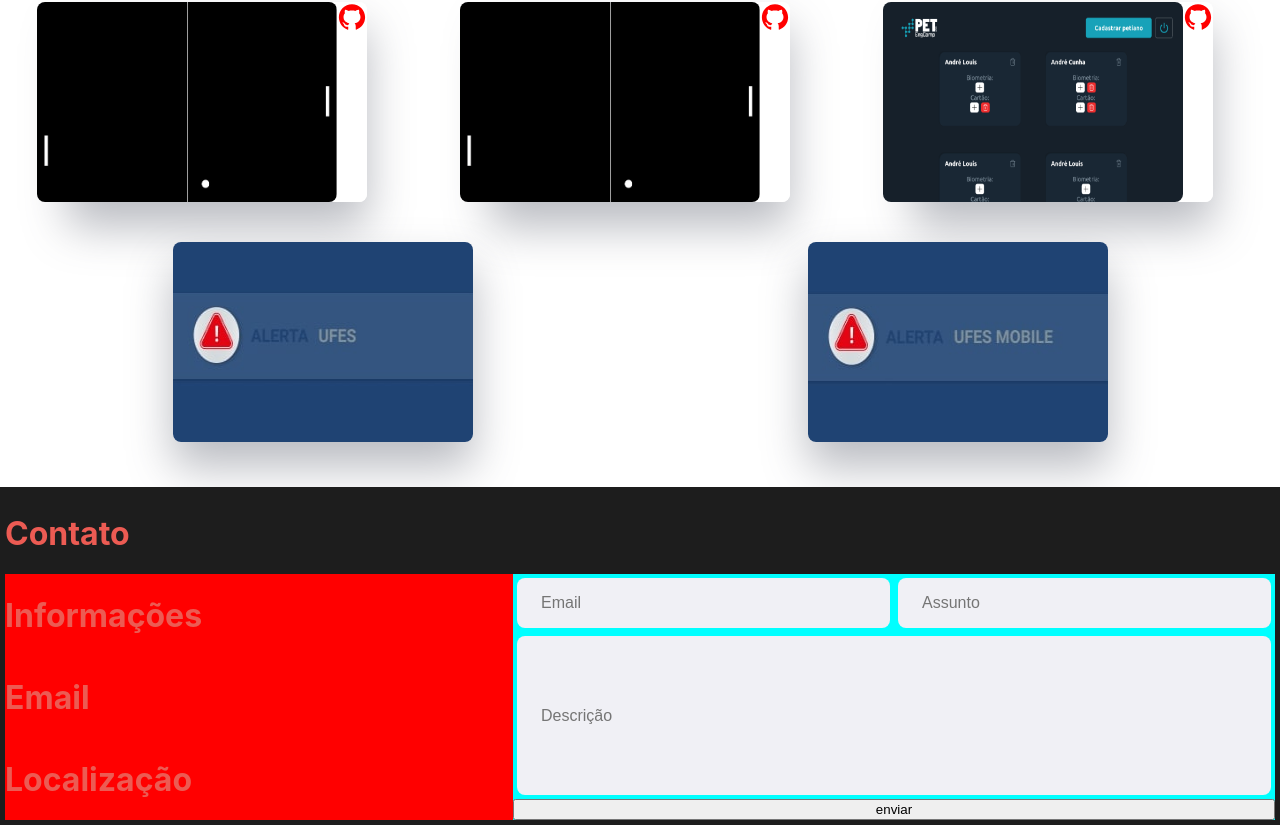
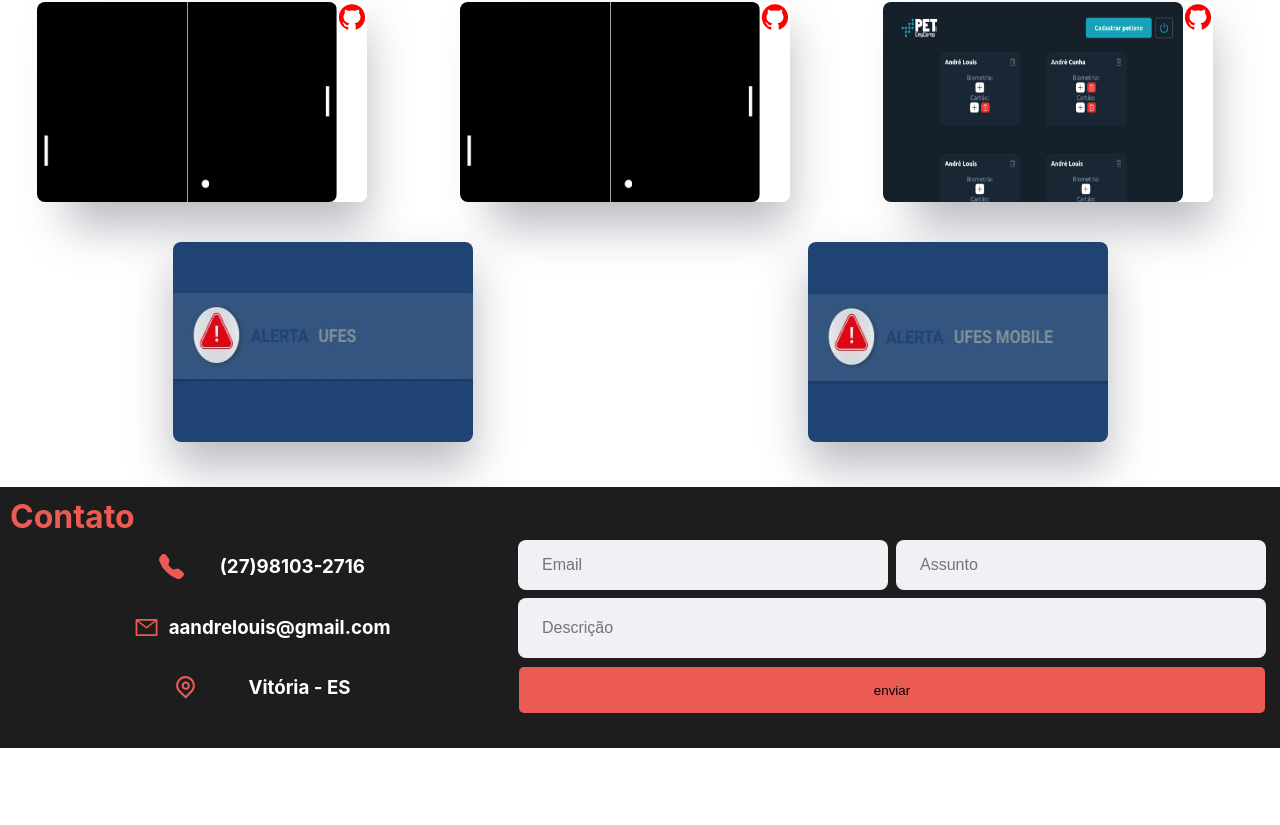
Before and after one commit to aandrelouis/repositorio, a Next.js app: page / in a window 1280 px wide. Shown: the part 1083-1908 px from the top of the page. After the commit the page ends 1831 px from the top, so only its background shows below. Built offline with nearby package versions, Linux system fonts and the light colour scheme.

Commit message:
Adiçao de Contato

```diff
--- a/containers/Contact/index.js
+++ b/containers/Contact/index.js
@@ -1,5 +1,7 @@
 import styles from '../../styles/containers/Contact.module.css';
-
+import { BsFillTelephoneFill } from 'react-icons/bs';
+import { AiOutlineMail } from 'react-icons/ai';
+import { CgPin } from 'react-icons/cg';
 
 export function Contact(){
     return(
@@ -11,9 +13,20 @@ export function Contact(){
             <div className={styles.content}>
 
                 <div className={styles.boxText}>
-                    <h1>Informações</h1>
-                    <h1>Email</h1>
-                    <h1>Localização</h1>
+                    <div className={styles.boxIcon}>
+                        <BsFillTelephoneFill size={25} className={styles.icon}/>
+                        <h3>(27)98103-2716</h3>
+                    </div>
+
+                    <div className={styles.boxIcon}>
+                        <AiOutlineMail  size={25} className={styles.icon} />
+                        <h3>aandrelouis@gmail.com</h3>
+                    </div>
+
+                    <div className={styles.boxIcon}>
+                        <CgPin  size={25}  className={styles.icon}/>
+                        <h3>Vitória - ES</h3>
+                    </div>
                 </div>
 
                 <div className={styles.boxInputs}>
@@ -23,7 +36,7 @@ export function Contact(){
                    </div>
 
                     <input placeholder="Descrição" className={styles.input} type="text"/>
-                    <button className={styles.Button}>enviar</button>
+                    <button className={styles.button}>enviar</button>
                 </div>
 
             </div>
--- a/styles/containers/Contact.module.css
+++ b/styles/containers/Contact.module.css
@@ -1,29 +1,31 @@
 .container{
     background-color: var(--gray-dark);
     width: 100%;
-    padding: 5px;
+    padding: 10px;
     color:var(--red);
     display: flex;
     flex-direction: column;
+
 }
 
-.title {
+.title h1 {
     width: 100%;
+    margin:0px;
 }
 
 .content {
-    background-color: aqua;
     display: flex;
     flex-direction: row;
+    margin-bottom: 20px;
 }
 
 
 .boxText {
     width: 40%;
-    background-color: red;
     display: flex;
     flex-direction: column;
     justify-content: center;
+    align-items: center;
 }
 
 .boxInputs {
@@ -52,3 +54,26 @@
 .input:focus{
     outline: none;
   }
+
+.button {
+    background-color: var(--red);
+    height: 25%;
+    border-radius: 5px;
+    margin: 5px;
+    border: 0px;
+}
+
+.boxIcon {
+    display: flex;
+    width: 55%;
+    flex-direction: row;
+    justify-content: space-evenly;
+    align-items: center;
+}
+.boxIcon h3{
+   color: var(--white);
+}
+
+.icon {
+
+}
```
